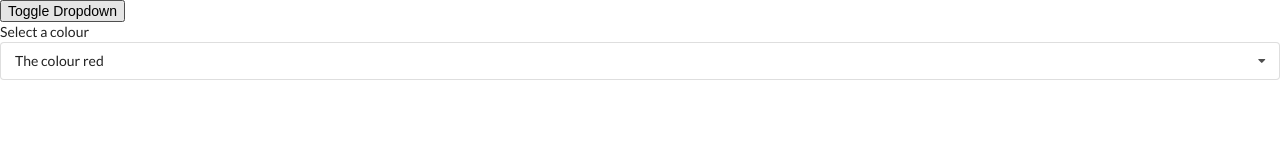
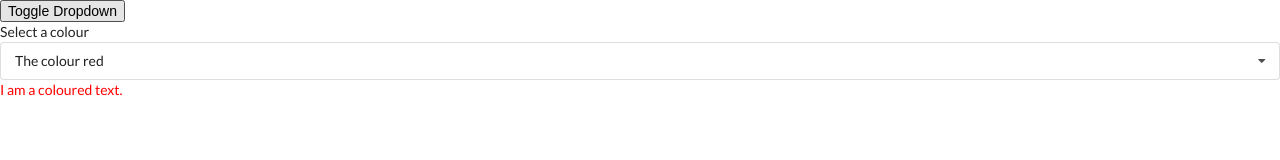
Before and after one commit to danCoda/reactPractiseAmericanUdemy, a React (Create React App) app: page / in a window 1280 px wide. Shown: the top 160 px of the page. Built offline with nearby package versions, Linux system fonts and the light colour scheme.

Commit message:
Beginning of 187. Coloured text is actually working now.

```diff
--- a/src/components/Dropdown.js
+++ b/src/components/Dropdown.js
@@ -31,16 +31,22 @@ const Dropdown = ({ options, selected, onSelectedChange }) => {
 
     }, []); // Only set the click handler once at first render.
 
+    const onOptionClick = option => {
+        onSelectedChange(option);
+        document.querySelector("#coloured-text").style.color = option.value;
+    }
+
     const renderedOptions = options.map(o => {
         if (o.value === selected.value) return null;
         return (
-            <div key={o.value} className="item" onClick={() => onSelectedChange(o)}>
+            <div key={o.value} className="item" onClick={() => onOptionClick(o)}>
                 {o.label}
             </div>
         );
     });
 
     return (
+        <div>
             <div className="ui form" ref={ref} >
                 <div className="field">
                     <div className="label">
@@ -61,6 +67,10 @@ const Dropdown = ({ options, selected, onSelectedChange }) => {
                     </div>
                 </div>
             </div>
+            <div id="coloured-text" style={{color: selected.value}}>
+                I am a coloured text.
+            </div>
+        </div>
     );
 };
 
```
Lines whose indentation alone changed are shown as unchanged.
